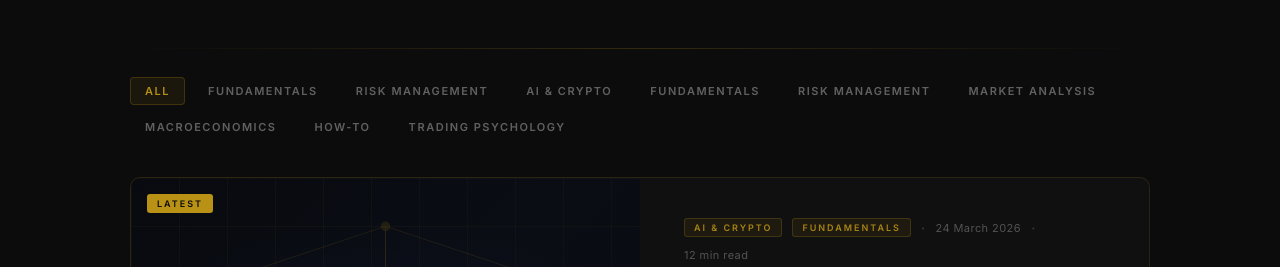
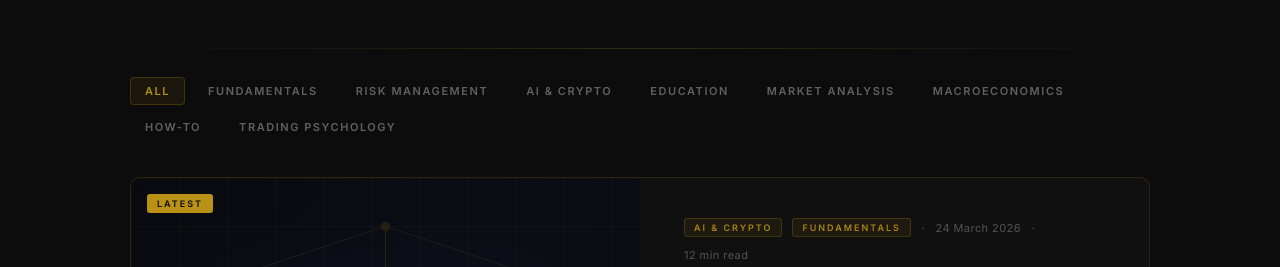
Before and after one commit to swisscircle09-lgtm/swisscircle, a website: page blog/index.html in a window 1280 px wide. Shown: the part 267-534 px from the top of the page. Drawn offline with Linux system fonts and the light colour scheme.

Commit message:
Blog: fix duplicate filter tabs, add Education tab

```diff
--- a/blog/index.html
+++ b/blog/index.html
@@ -188,8 +188,7 @@
   <div class="filter-tab">Fundamentals</div>
   <div class="filter-tab">Risk Management</div>
   <div class="filter-tab">AI &amp; Crypto</div>
-  <div class="filter-tab">Fundamentals</div>
-  <div class="filter-tab">Risk Management</div>
+  <div class="filter-tab">Education</div>
   <div class="filter-tab">Market Analysis</div>
   <div class="filter-tab">Macroeconomics</div>
   <div class="filter-tab">How-To</div>
```
